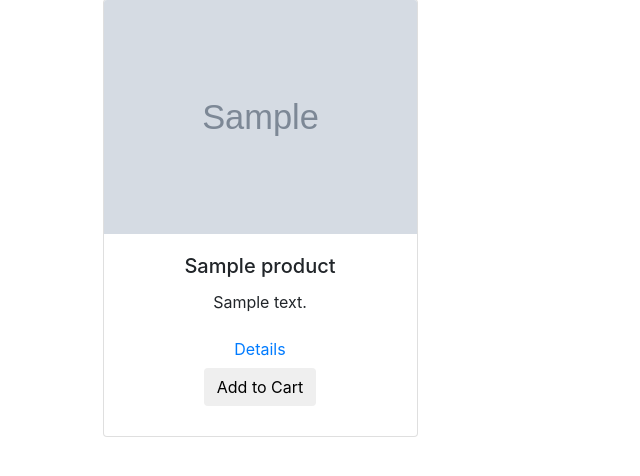
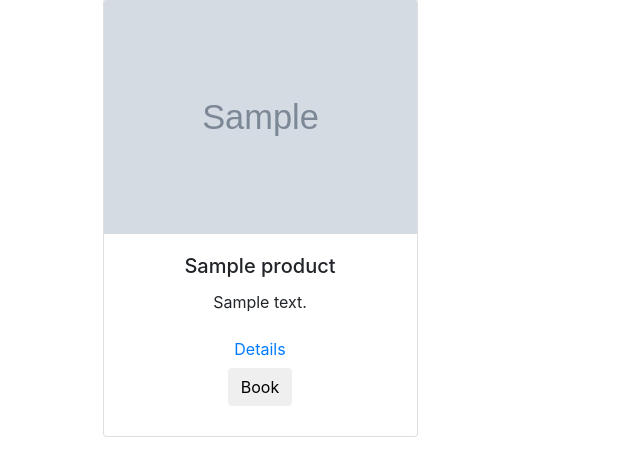
Before and after one commit to aalzamel/homeservices, a Django app: template services/templates/products_list.html in a window 1280 px wide. Shown: the part 83-559 px from the top of the page, without its empty margins (0-640 px from the left). Run offline with Django 3.2, Linux system fonts and the light colour scheme; the template is opened without the code that fills it: most values are stand-ins (such as "Sample title", 1, 10 or a date in 2020); grey boxes marked "Sample" are stand-in pictures; parts of the project's set-up code (start-up, migrations or seed data) failed here and were passed over; some libraries are stand-ins or nearby versions.

Commit message:
demo version1.1

```diff
--- a/services/templates/products_list.html
+++ b/services/templates/products_list.html
@@ -25,7 +25,7 @@
               <input type="hidden" name="item_id" value="{{x.id}}"/>
               <input type='hidden' name='original' value='{{ request.path }}'/>
               <input type="hidden" class="item-qty" name="qty" value="1"/>
-              <input type="submit" class="btn addcart" value="Add to Cart"/>
+              <input type="submit" class="btn addcart" value="Book"/>
             </form>
 
         </div>
```
Also changed, not shown: db.sqlite3.
